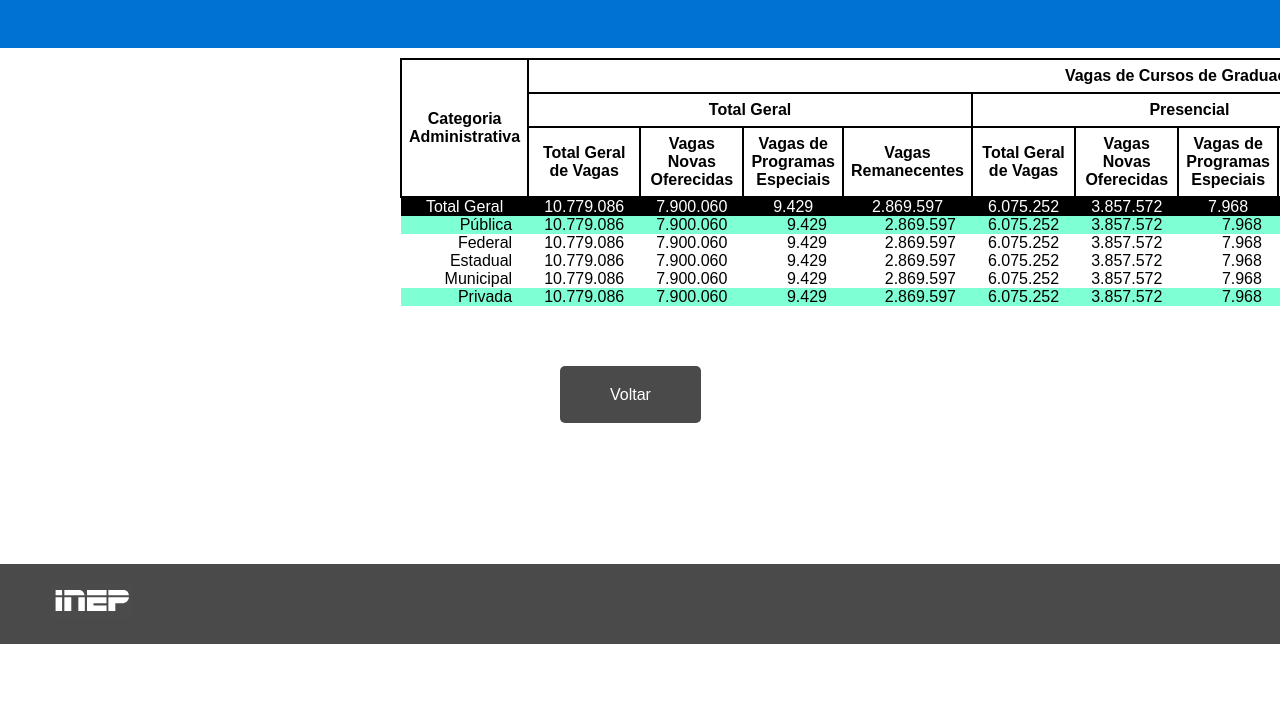
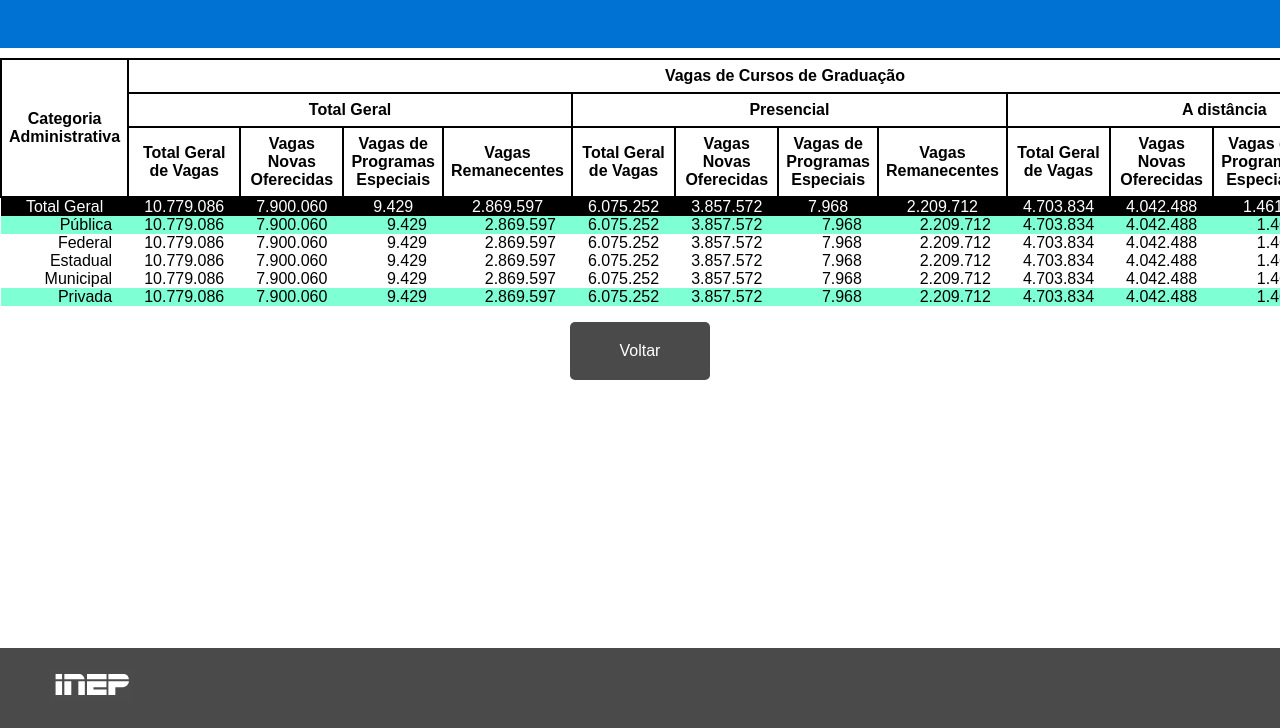
Before and after one commit to olivmarcos/desafios-Web, a plain HTML site: page table/table2.html in a window 1280 px wide. Shown: the part 72-800 px from the top of the page. Drawn offline with Linux system fonts and the light colour scheme.

Commit message:
Tabelas arrumadas

```diff
--- a/table/css/style.css
+++ b/table/css/style.css
@@ -5,6 +5,14 @@
   box-sizing: border-box;
   font-family: "Opens Sans", sans-serif;
 }
+body{
+  min-height: 100vh;
+}
+
+main{
+  min-height: calc(100vh - 210px);
+}
+
 /*HEADER*/
 header {
   background-color: #0072d4;
@@ -67,10 +75,8 @@ td {
 
 .tabela2 {
   border-collapse: collapse;
-  width: 50%;
-  margin-left: 25rem;
+}
 
-}
 .blueRow {
   background-color: aquamarine;
   text-align: center;
@@ -81,7 +87,13 @@ td {
 
 .over {
   overflow: auto;
-  margin-bottom: 5rem;
+}
+
+.btnDiv{
+  height: 58px;
+  display: flex;
+  align-items: center;
+  justify-content: center;
 }
 
 .btn {
@@ -90,12 +102,17 @@ td {
   border-radius: 5px;
   text-decoration: none;
   color: white;
-  margin: 35rem;
-  margin-top: 10rem;
 }
 
-footer {
-  margin-top: 10rem;
+#tabela1 .btnDiv{
+  margin-bottom: 1rem;
+}
+
+#tabela2 .btnDiv{
+  margin-top: 1rem;
+}
+
+footer{
   background-color: #4a4a4a;
   height: 80px;
   width: 100%;
--- a/table/table2.html
+++ b/table/table2.html
@@ -11,10 +11,11 @@
     />
     <link rel="stylesheet" href="css/style.css  " />
   </head>
-  <body>
+  <body id="tabela2">
     <header>
       <img src="img/inep-logo-1.png" alt="Inep" />
     </header>
+    <main>
       <div class="over">
         <table class="tabela2">
           <tr>
@@ -141,8 +142,10 @@
         </table>
       </div>
 
-    <a class="btn"href="index.html" alt="Próxima">Voltar</a>
-
+      <div class="btnDiv">
+        <a class="btn" href="index.html" alt="Próxima">Voltar</a>
+      </div>
+    </main>
     <footer>
       <img src="img/footer.png" alt="footer" />
     </footer>
```
Also changed, not shown: table/index.html (+6 -2 lines). Lines whose indentation alone changed are shown as unchanged.
